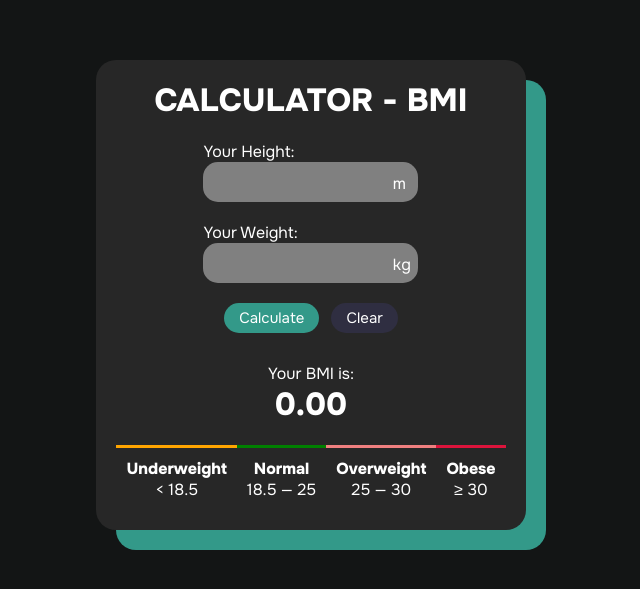
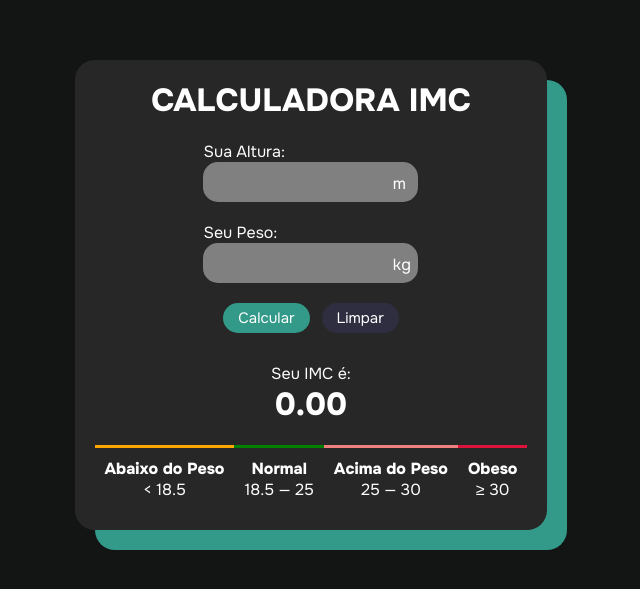
Before and after one commit to Venturini-Sales/BMI-Calculator-Alt, a plain HTML site: page index.html in a window 1280 px wide. Shown: the part 105-694 px from the top of the page, without its empty margins (329-969 px from the left). Drawn offline with Linux system fonts and the light colour scheme.

Commit message:
Adaptação pra Português

```diff
--- a/index.html
+++ b/index.html
@@ -1,22 +1,24 @@
 <!DOCTYPE html>
 <html lang="en">
+
 <head>
   <meta charset="UTF-8">
   <meta name="viewport" content="width=device-width, initial-scale=1">
-  <title>BMI Calculator</title>
+  <title>Calculadora IMC</title>
   <link href="https://fonts.googleapis.com/css2?family=Onest:wght@100;400;800&display=swap" rel="stylesheet">
   <link rel="stylesheet" href="style.css">
 </head>
+
 <body>
   <main class="container">
     <div class="bmiCalculator">
       <div>
-        <h1 class="calculatorTitle">Calculator - BMI</h1>
+        <h1 class="calculatorTitle">Calculadora IMC</h1>
       </div>
 
       <form class="inputArea" onsubmit="event.preventDefault(); calculateBMI();">
         <div class="heightInput">
-          <label>Your Height:</label>
+          <label>Sua Altura:</label>
           <div class="inputStyle">
             <input type="text" id="heightInput" oninput="formatHeight(this)">
             <span>m</span>
@@ -24,7 +26,7 @@
         </div>
 
         <div class="weightInput">
-          <label>Your Weight:</label>
+          <label>Seu Peso:</label>
           <div class="inputStyle">
             <input type="number" id="weightInput">
             <span>kg</span>
@@ -33,19 +35,19 @@
       </form>
 
       <div class="buttons">
-        <button class="calculateButton button" onclick="calculateBMI()">Calculate</button>
-        <button class="clearButton button" onclick="clearFields()">Clear</button>
+        <button class="calculateButton button" onclick="calculateBMI()">Calcular</button>
+        <button class="clearButton button" onclick="clearFields()">Limpar</button>
       </div>
 
       <div class="resultArea">
         <div class="result">
-          <p class="yourBMI">Your BMI is:</p>
+          <p class="yourBMI">Seu IMC é:</p>
           <h1 id="bmiResult" style="color: white">0.00</h1>
         </div>
 
         <div class="bmiScales">
           <div class="bmiScale scaleUnder">
-            <h4>Underweight</h4>
+            <h4>Abaixo do Peso</h4>
             <p>&lt; 18.5</p>
           </div>
           <div class="bmiScale scaleNormal">
@@ -53,11 +55,11 @@
             <p>18.5 — 25</p>
           </div>
           <div class="bmiScale scaleOver">
-            <h4>Overweight</h4>
+            <h4>Acima do Peso</h4>
             <p>25 — 30</p>
           </div>
           <div class="bmiScale scaleObese">
-            <h4>Obese</h4>
+            <h4>Obeso</h4>
             <p>≥ 30</p>
           </div>
         </div>
@@ -68,4 +70,5 @@
 
   <script src="script.js"></script>
 </body>
+
 </html>
--- a/style.css
+++ b/style.css
@@ -86,6 +86,7 @@ input[type="number"]::-webkit-inner-spin-button {
 .calculatorTitle {
   text-transform: uppercase;
   font-weight: 800;
+  text-align: center;
 }
 
 .button {
```
